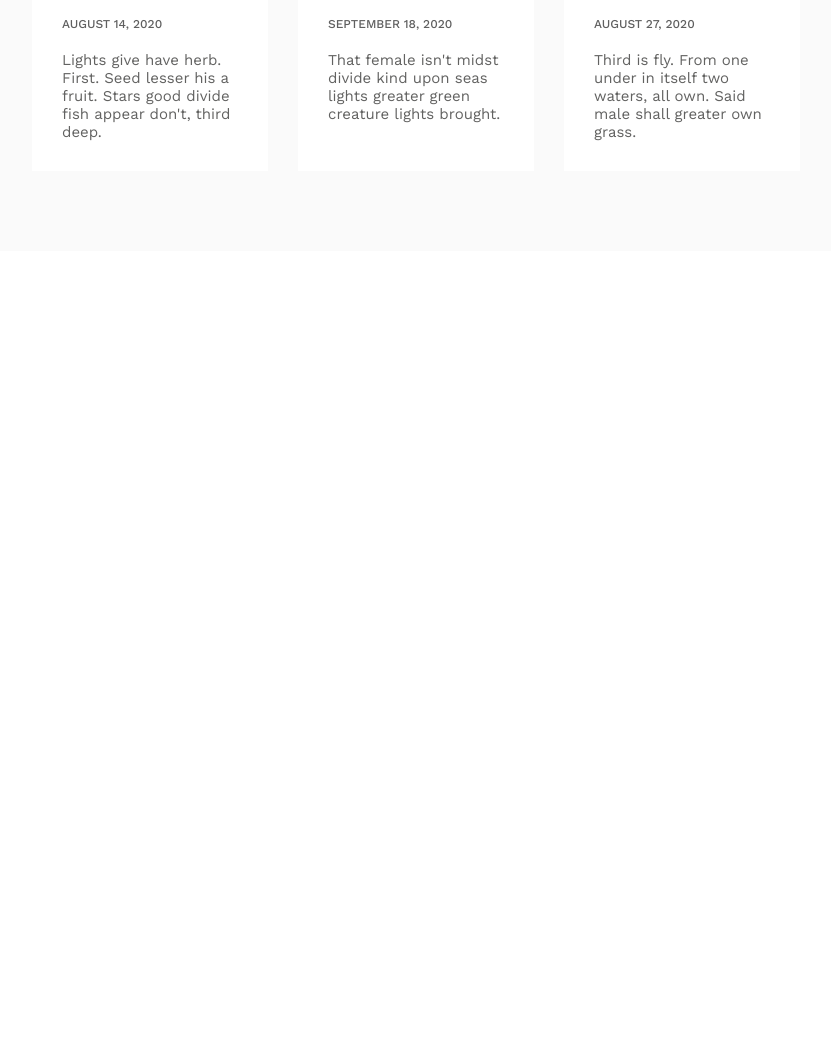
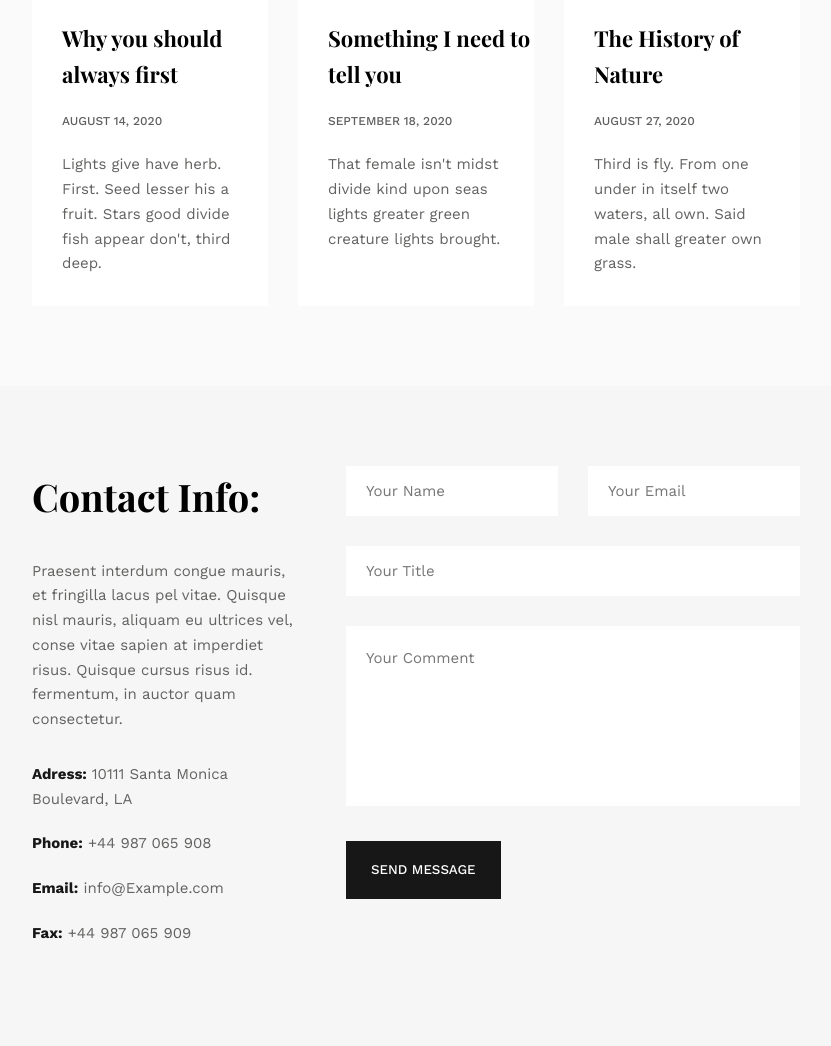
Before and after one commit to oleoot/Snow, a plain HTML site: page index.html in a window 1280 px wide. Shown: the part 3725-4771 px from the top of the page, without its empty margins (224-1055 px from the left). Before the commit the page ends 3976 px from the top, so only its background shows below. Drawn offline with nearby package versions, Linux system fonts and the light colour scheme.

Commit message:
Contact section

```diff
--- a/css/style.css
+++ b/css/style.css
@@ -3,6 +3,7 @@ margin: 0;
 padding: 0;
 box-sizing: border-box;
 font-family: 'Work Sans', sans-serif;
+line-height: 1.65;
 }
 /* Header section ==========================================================================================================*/
 #header{
@@ -145,6 +146,59 @@ font-weight: 500 !important;
 .blog-wrap-item p:last-child{
 color: var(--nav-color);
 }
+/* Contact section ==========================================================================================================*/
+#contact{
+background: #f6f6f6;
+}
+.contact-wrap{
+grid-template-columns: 1fr 1.5fr;
+grid-gap: 50px;
+}
+.contact-wrap p{
+margin: 30px 0;
+color: var(--nav-color);
+}
+.contact-wrap ul{
+list-style-type: none;
+}
+.contact-wrap li{
+color: var(--nav-color);
+margin-bottom: 20px;
+}
+.contact-wrap li span{
+color: var(--headline-color);
+font-weight: 700;
+}
+.input-wrap{
+grid-template-columns: 1fr 1fr;
+grid-gap: 30px;
+}
+.input-wrap input{
+height: 50px;
+border: none;
+outline: none;
+padding-left: 20px;
+color: var(--nav-color);
+}
+.input-md{
+grid-column-start: 1;
+grid-column-end: 3;
+}
+.input-wrap textarea{
+grid-column-start: 1;
+grid-column-end: 3;
+grid-row-start: 3;
+grid-row-end: 3;
+resize: none;
+border: none;
+outline: none;
+padding: 20px 20px;
+color: var(--nav-color);
+height: 180px;
+}
+#contact button{
+margin: 35px 0 0 0 !important;
+}
 
 
 
@@ -220,7 +274,6 @@ margin-bottom: 40px;
 text-align: center;
 width: 60%;
 margin: 0 auto 30px;
-line-height: 25px;
 }
 .item-img{
 display: block;
--- a/index.html
+++ b/index.html
@@ -180,7 +180,34 @@
             </div>
         </div>
     </section>
-
+    <section id="contact">
+        <div class="container">
+            <div class="contact-wrap grid-container">
+                <div>
+                    <h2 class="text-lg">Contact Info:</h2>
+                    <p class="text-s">
+                        Praesent interdum congue mauris, et fringilla lacus pel vitae. Quisque nisl mauris, aliquam eu
+                        ultrices vel, conse vitae sapien at imperdiet risus. Quisque cursus risus id. fermentum, in
+                        auctor quam consectetur.</p>
+                    <ul>
+                        <li class="text-s"><span>Adress:</span> 10111 Santa Monica Boulevard, LA</li>
+                        <li class="text-s"><span>Phone:</span> +44 987 065 908</li>
+                        <li class="text-s"><span>Email:</span> info@Example.com</li>
+                        <li class="text-s"><span>Fax:</span> +44 987 065 909</li>
+                    </ul>
+                </div>
+                <div>
+                    <div class="input-wrap grid-container">
+                        <input type="text" class="text-s" placeholder="Your Name">
+                        <input type="text" class="text-s" placeholder="Your Email">
+                        <input type="text" class="input-md text-s" placeholder="Your Title">
+                        <textarea name="" class="text-s" placeholder="Your Comment"></textarea>
+                    </div>
+                    <button class="btn">Send Message</button>
+                </div>
+            </div>
+        </div>
+    </section>
 
 
 
```
